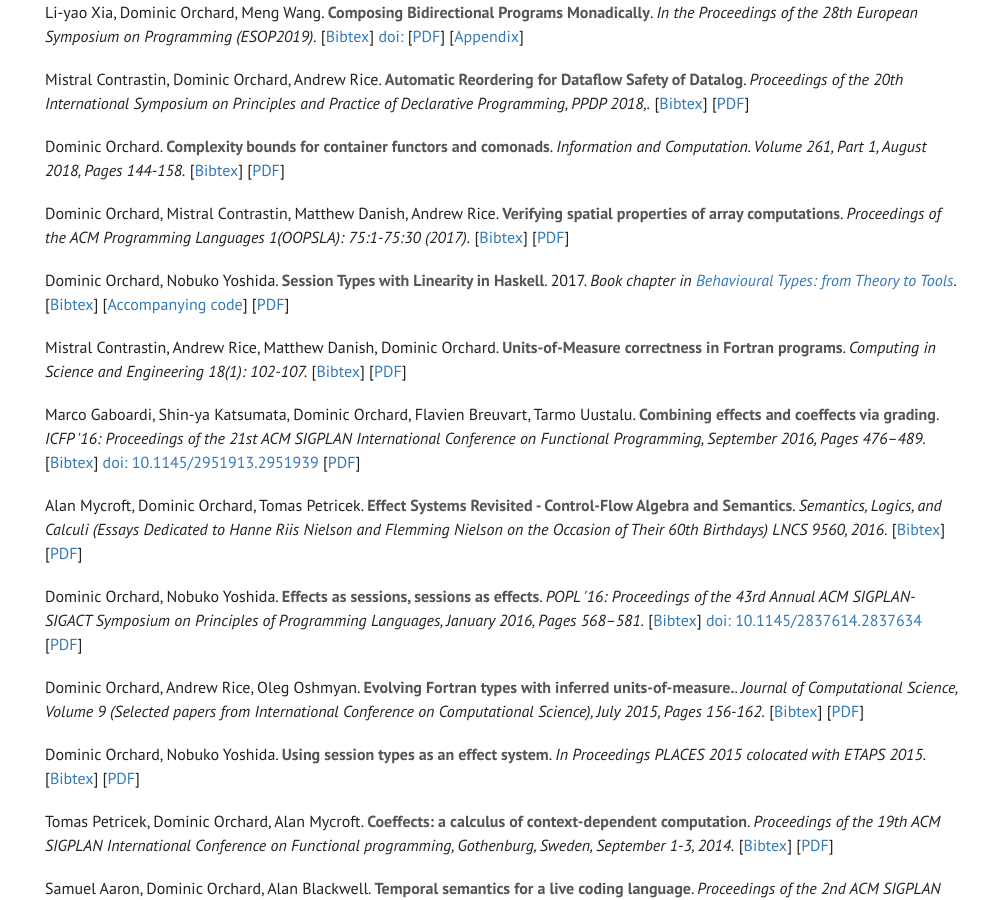
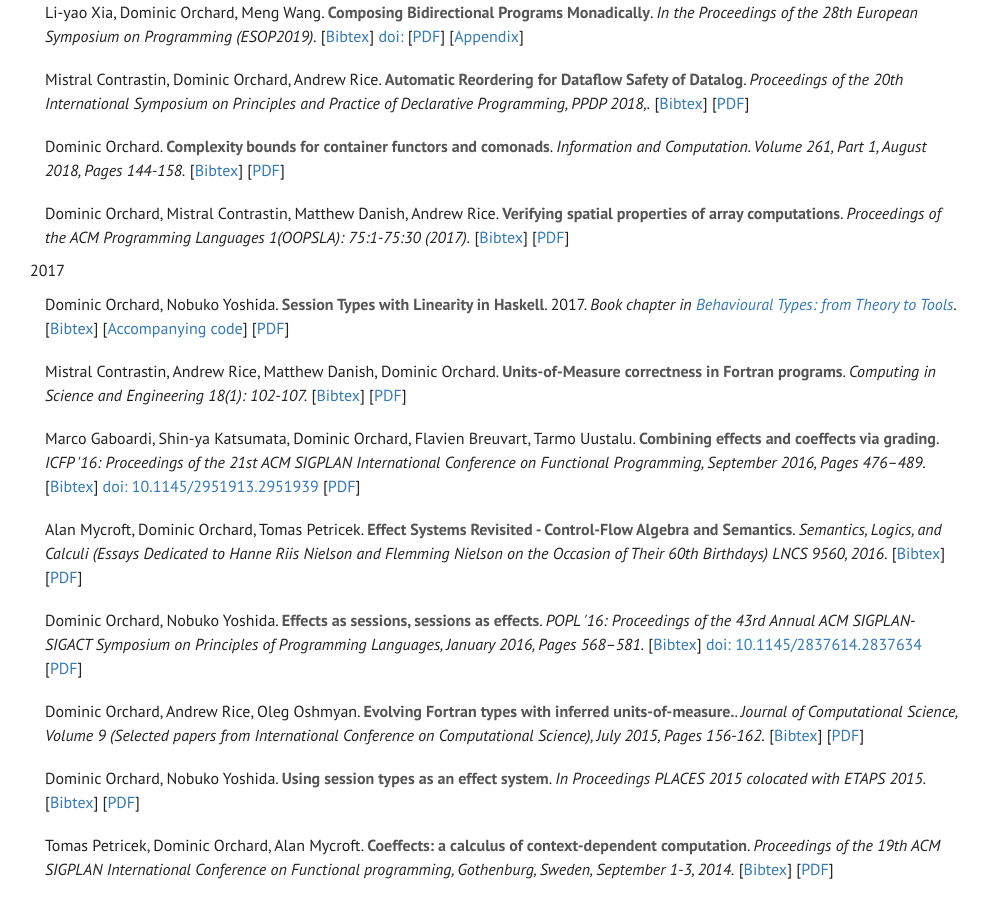
Before and after one commit to dorchard/dorchard.github.io, a Jekyll site: the page built from pubs.html, in a window 1280 px wide and 900 px high, scrolled down 1323 px. Shown: the whole window, without its empty margins (235-1224 px from the left). Built offline with Jekyll 4.4.1, drawn with Linux system fonts in a browser that asks for light colours.

Commit message:
Update pubs.html

```diff
--- a/pubs.html
+++ b/pubs.html
@@ -80,7 +80,17 @@ sitemap:
     <ul class="list-group">
 
       {% assign pubs = group.items | sort: "date" | reverse %}
+      {% assign year = 0 %}
+
       {% for publication in pubs %}
+
+         {% assign currentyear = publication.year %}
+         {% if publication.year %}
+              {% unless (currentyear == year) %}
+                <span class='year'>{{ publication.year }}</span>
+              {% endunless %}
+              {% assign year = currentyear %}
+         {% endif %}
 
         <li class="list-group-item">
           {{ publication.authors | join: ', ' }}.
@@ -140,7 +150,17 @@ sitemap:
       <ul class="list-group">
 
       {% assign pubs = group.items | sort: "date" | reverse %}
+      {% assign year = 0 %}
+
       {% for publication in pubs %}
+
+         {% assign currentyear = publication.year %}
+         {% if publication.year %}
+              {% unless (currentyear == year) %}
+                <span class='year'>{{ publication.year }}</span>
+              {% endunless %}
+              {% assign year = currentyear %}
+         {% endif %}
 
         <li class="list-group-item">
           {{ publication.authors | join: ', ' }}.
```
